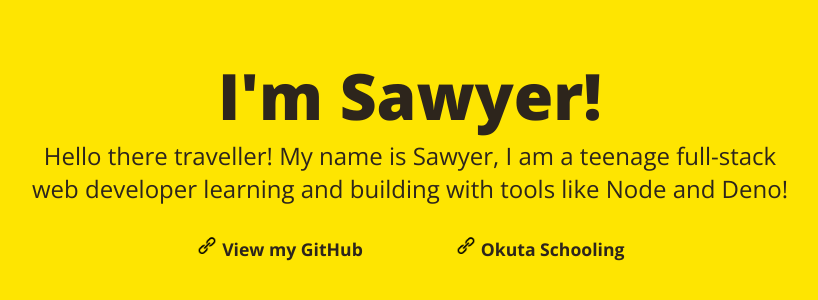
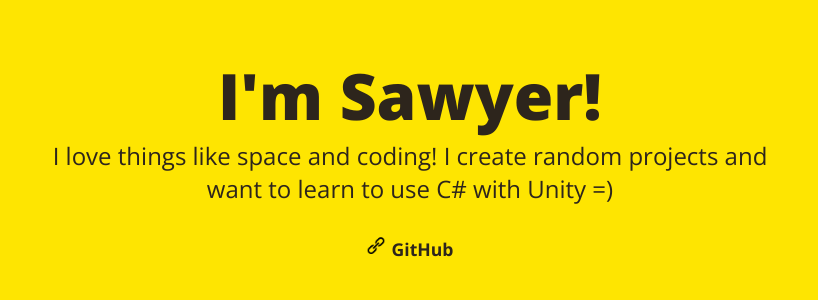
Before and after one commit to sqwyer/sawyer.js.org, a plain HTML site: page index.html in a window 1280 px wide. Shown: the part 244-544 px from the top of the page, without its empty margins (230-1048 px from the left). Drawn offline with nearby package versions, Linux system fonts and the light colour scheme.

Commit message:
Update index.html

```diff
--- a/index.html
+++ b/index.html
@@ -1,3 +1,4 @@
+
 <!DOCTYPE html>
 <html lang="en">
 <head>
@@ -10,9 +11,8 @@
 <body>
   <div class="centered">
     <h1>I'm Sawyer!</h1>
-    <p>Hello there traveller! My name is Sawyer, I am a teenage full-stack web developer learning and building with tools like Node and Deno!</p>
-    <a href="https://github.com/sqwyer"><img src="images/link.png" />View my GitHub</a>
-    <a href="okuta"><img src="images/link.png" />Okuta Schooling</a>
+    <p>I love things like space and coding! I create random projects and want to learn to use C# with Unity =)</p>
+    <a href="https://github.com/sqwyer"><img src="images/link.png" />GitHub</a>
   </div>
 </body>
 </html>
```
